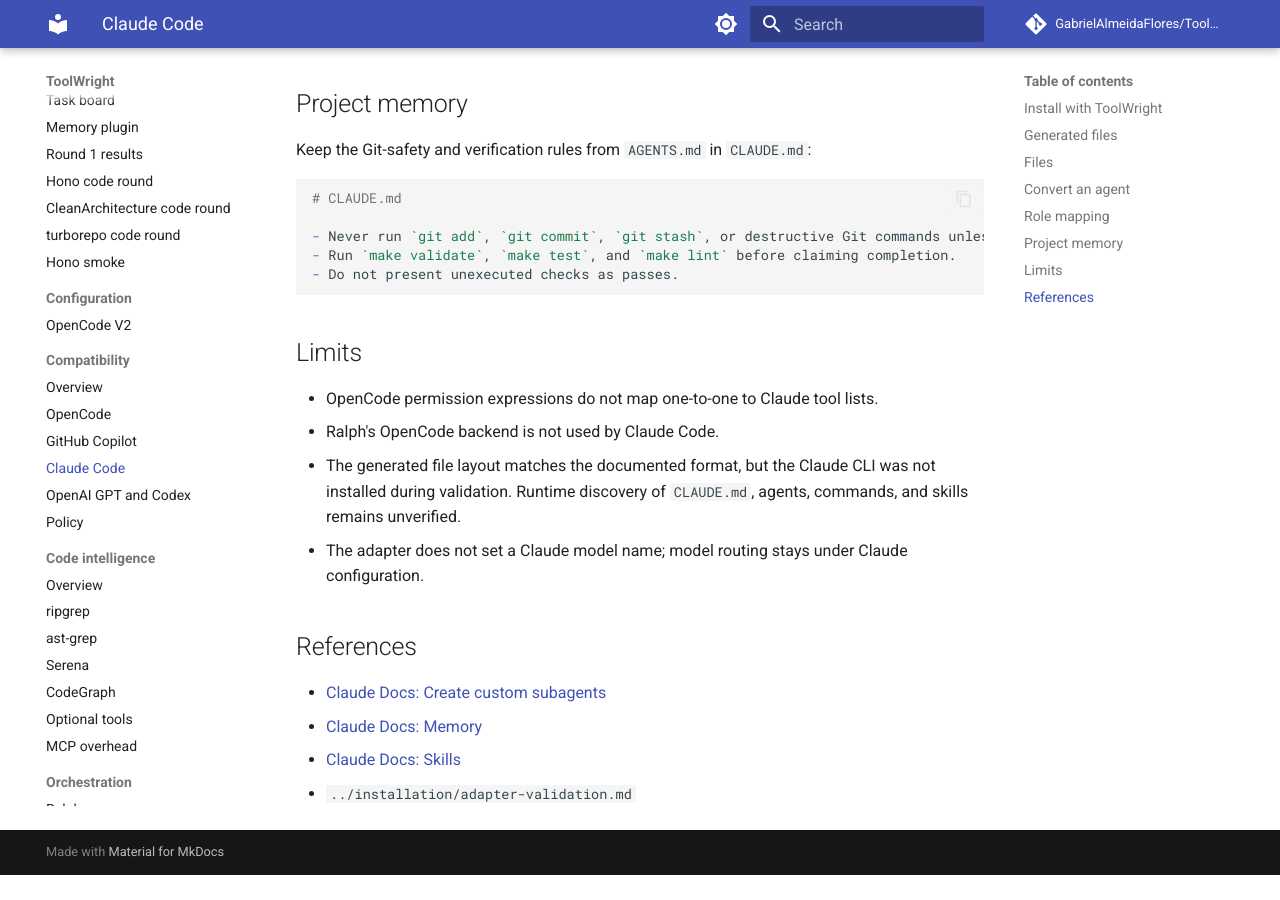
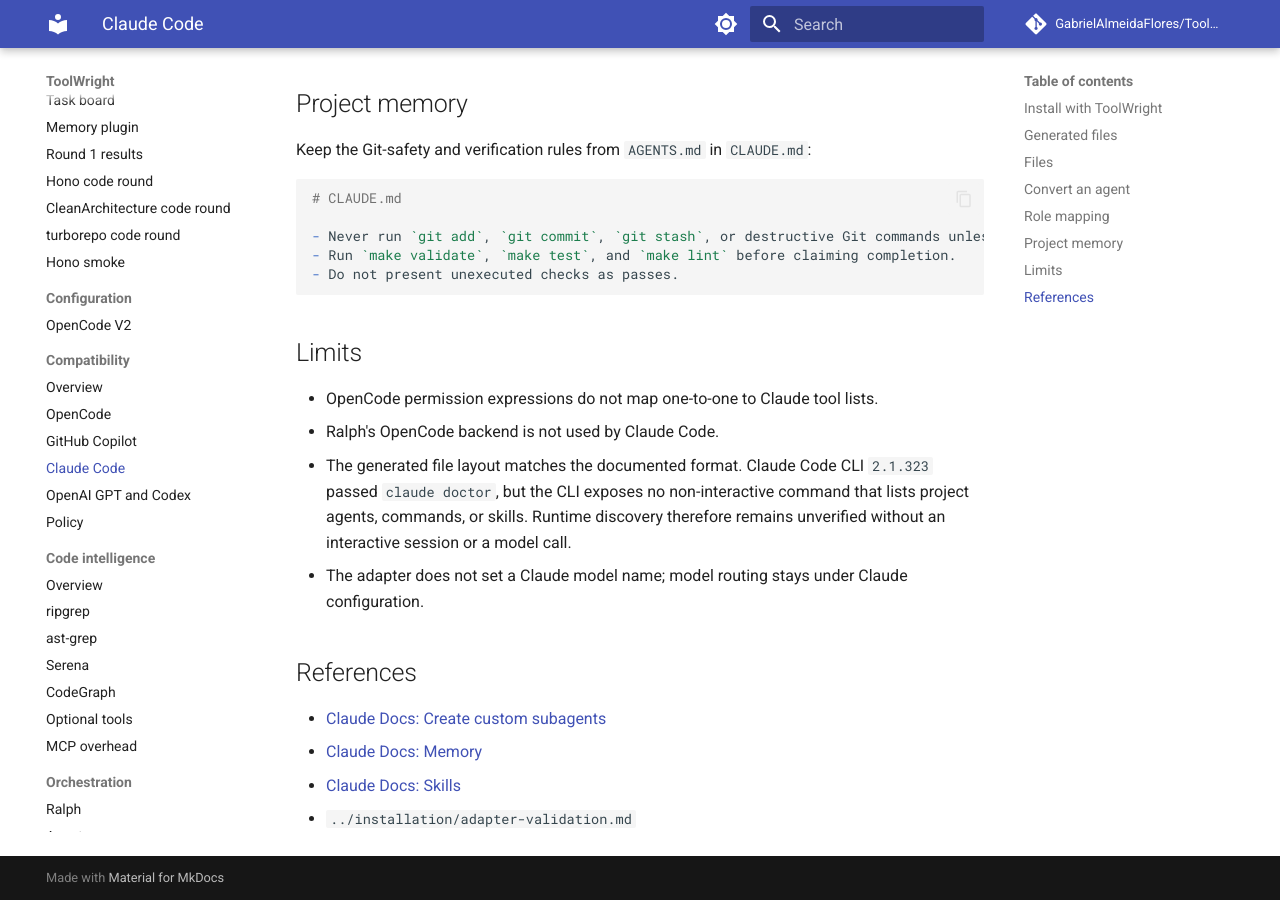
Before and after one commit to GabrielAlmeidaFlores/OPENCODE-TOOL-ENHANCER, an MkDocs documentation site: the page built from docs/compatibility/claude.md, in a window 1280 px wide and 900 px high, scrolled down 2815 px. Built offline with MkDocs 1.6.1 and Material for MkDocs 9.7.7, drawn with Linux system fonts in a browser that asks for light colours; comment, search, counter and statistics services are not loaded; before the commit the page ends 3690 px from its top, so only the background shows below that; some of the changed text lies outside the part shown.

Commit message:
docs: record the Claude Code CLI verification result

```diff
--- a/docs/compatibility/claude.md
+++ b/docs/compatibility/claude.md
@@ -1,6 +1,6 @@
 # Claude Code
 
-> **Status:** Experimental · **Last verified:** 2026-11-13 · **Evidence:** generated file formats checked against Claude documentation; runtime discovery unverified because the Claude CLI was unavailable
+> **Status:** Experimental · **Last verified:** 2026-11-13 · **Evidence:** generated file formats checked against Claude documentation; Claude Code CLI 2.1.323 passed `claude doctor`; no non-interactive discovery command, so runtime discovery unverified
 
 Claude Code reads project memory from `CLAUDE.md` and discovers project subagents in `.claude/agents/`. ToolWright generates those files directly from the shared agent, command, and skill sources.
 
@@ -95,7 +95,7 @@ Keep the Git-safety and verification rules from `AGENTS.md` in `CLAUDE.md`:
 
 - OpenCode permission expressions do not map one-to-one to Claude tool lists.
 - Ralph's OpenCode backend is not used by Claude Code.
-- The generated file layout matches the documented format, but the Claude CLI was not installed during validation. Runtime discovery of `CLAUDE.md`, agents, commands, and skills remains unverified.
+- The generated file layout matches the documented format. Claude Code CLI `2.1.323` passed `claude doctor`, but the CLI exposes no non-interactive command that lists project agents, commands, or skills. Runtime discovery therefore remains unverified without an interactive session or a model call.
 - The adapter does not set a Claude model name; model routing stays under Claude configuration.
 
 ## References
```
Also changed, not shown: docs/compatibility/README.md (+2 -2 lines), docs/compatibility/policy.md (+1 -1 lines), docs/installation/adapter-validation.md (+2 -1 lines).
